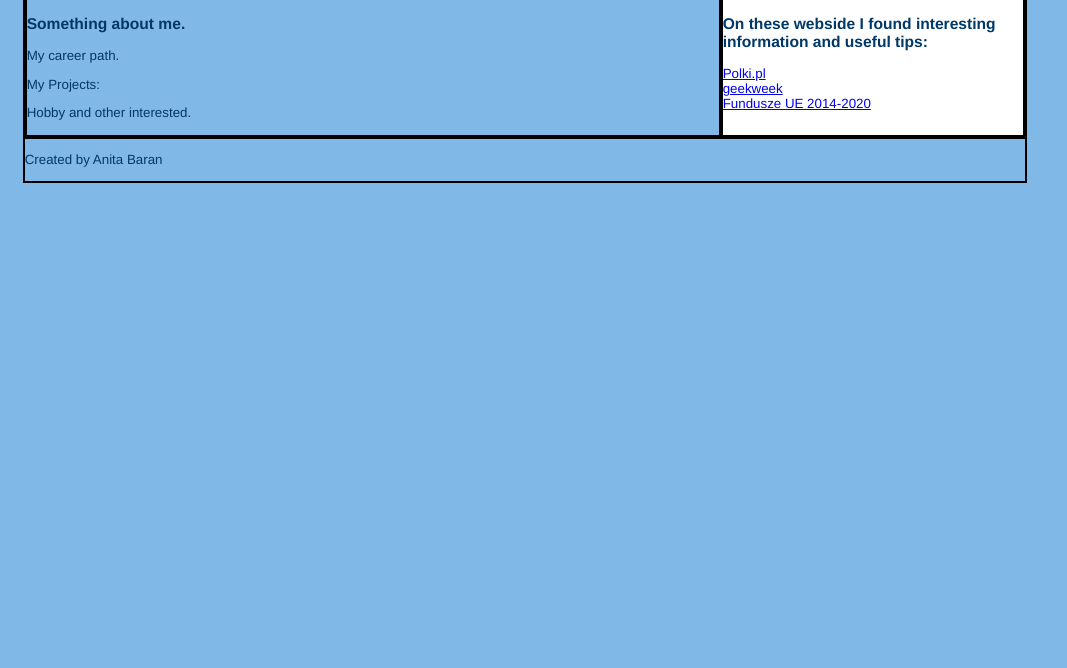
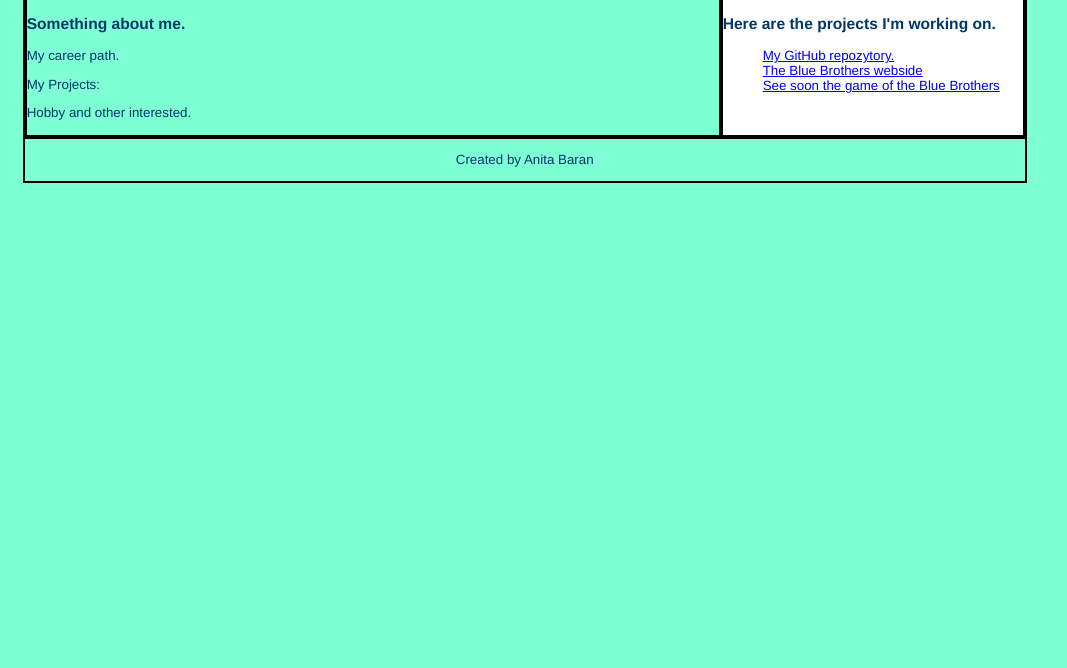
Before and after one commit to AnitaBarann/anitabarann.github.io, a plain HTML site: page index.html in a window 1280 px wide. Shown: the part 132-800 px from the top of the page, without its empty margins (0-1067 px from the left). Drawn offline with Linux system fonts and the light colour scheme.

Commit message:
add list

```diff
--- a/css/style.css
+++ b/css/style.css
@@ -2,8 +2,8 @@ body {
     font-family: Helvetica, sans-serif;
     font-size: 10pt;
     color: #003868;
-    background-color: #80B8E8;
     margin: 6mm;
+    background-color: aquamarine;
 }
 .main_container {
     width: 1000px;
@@ -25,9 +25,7 @@ body {
     margin-bottom: -20000px;
 
 }
-p {
-    text-align: justify;
-}
+
 .asside {
     width: 30%;
     background-color: white;
@@ -38,7 +36,7 @@ p {
     margin-bottom: -20000px;
 }
 
-.list_asside {
+ul {
     list-style-type: none;
 }
 
@@ -46,4 +44,9 @@ p {
     width: 1000px;
     clear: both;
     border: 2px solid black;
+
 }
+
+.footer p {
+    text-align: center;
+}
--- a/index.html
+++ b/index.html
@@ -23,13 +23,13 @@
     </div>
 
     <aside class="asside">
-        <h3>On these webside I found interesting information and useful tips:</h3>
+        <h3>Here are the projects I'm working on.</h3>
         <nav>
-            <dl class="list.asside">
-                <dt><a href="http://polki.pl/">Polki.pl</a></dt>
-                <dt><a href="http://www.geekweek.pl">geekweek</a></dt>
-                <dt><a href="https://www.funduszeeuropejskie.gov.pl">Fundusze UE 2014-2020</a></dt>
-            </dl>
+            <ul>
+                <li><a href="https://github.com/AnitaBarann/anitabarann.github.io">My GitHub repozytory.</a></li>
+                <li><a href="http://blue-brothers.jfdzl1.is-academy.pl/">The Blue Brothers webside</a></li>
+                <li><a href="http://blue-brothers.jfdzl1.is-academy.pl/game/">See soon the game of the Blue Brothers</a></li>
+            </ul>
         </nav>
     </aside>
 </div>
```
Also changed, not shown: 1 other file.
